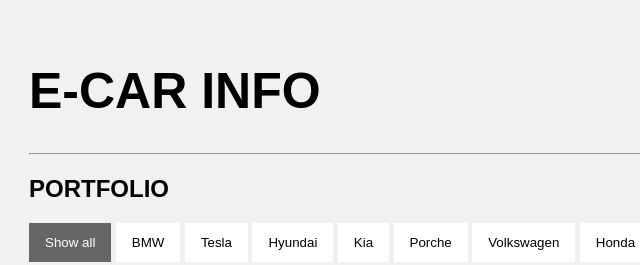
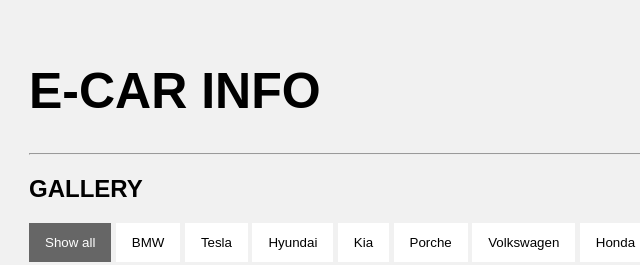
Before and after one commit to signehoel/ecar-project, a plain HTML site: page index.html in a window 1280 px wide. Shown: the top 265 px of the page, 111-751 px from the left. Drawn offline with Linux system fonts and the light colour scheme.

Commit message:
Update index.html

```diff
--- a/index.html
+++ b/index.html
@@ -13,7 +13,7 @@
       <h1>E-CAR INFO</h1>
       <hr>
 
-      <h2>PORTFOLIO</h2>
+      <h2>GALLERY</h2>
 
       <div id="myBtnContainer">
         <button class="btn active" onclick="filterSelection('all')"> Show all</button>
```
